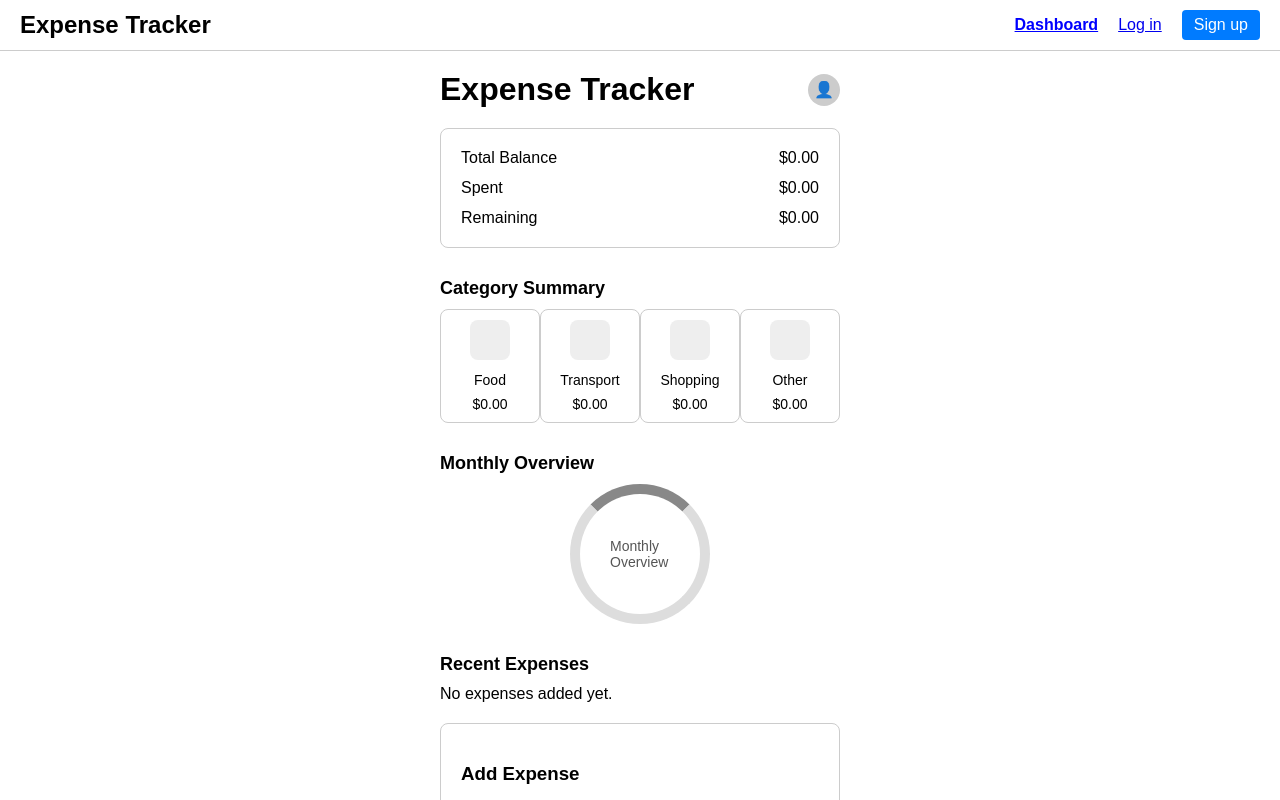
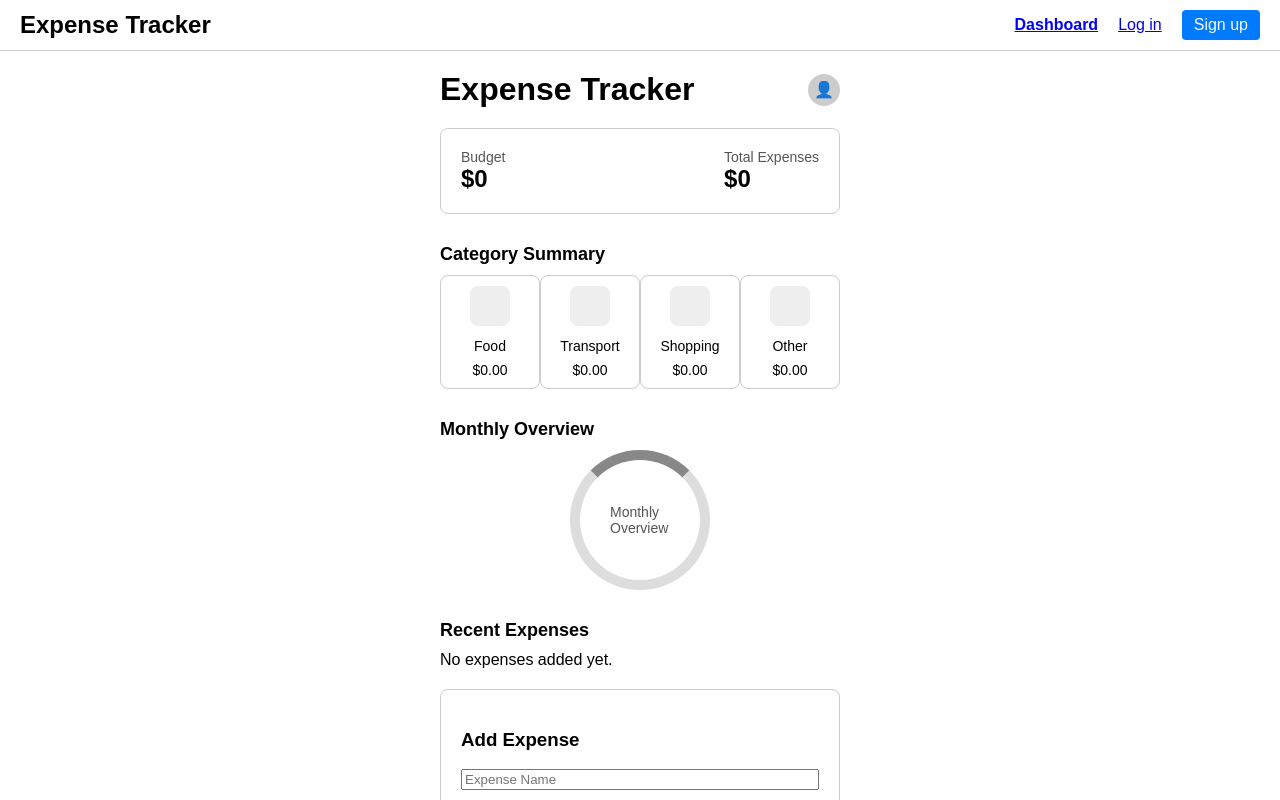
Before and after one commit to jepkemoi-sheilah1/budget-smart, a React (Create React App) app in the folder frontend/: page / in a window 1280 px wide. Shown: the top 800 px of the page. Built offline with nearby package versions, Linux system fonts and the light colour scheme.

Commit message:
update balanceCard labels

```diff
--- a/frontend/src/components/BalanceCard.jsx
+++ b/frontend/src/components/BalanceCard.jsx
@@ -2,7 +2,7 @@ import React, { useContext } from 'react';
 import { ExpenseContext } from '../context/ExpenseContext';
 
 const BalanceCard = () => {
-  const { totalBudget, totalSpent, remaining } = useContext(ExpenseContext);
+  const { totalBudget, totalSpent } = useContext(ExpenseContext);
 
   return (
     <div style={{
@@ -10,23 +10,18 @@ const BalanceCard = () => {
       borderRadius: 8,
       padding: 20,
       display: 'flex',
-      flexDirection: 'column',
-      gap: 12,
+      justifyContent: 'space-between',
       fontSize: 16,
       maxWidth: 400,
       margin: '0 auto'
     }}>
-      <div style={{ display: 'flex', justifyContent: 'space-between' }}>
-        <span>Total Balance</span>
-        <span>${totalBudget.toFixed(2)}</span>
+      <div>
+        <div style={{ fontSize: 14, color: '#555' }}>Budget</div>
+        <div style={{ fontWeight: 'bold', fontSize: 24 }}>${totalBudget.toFixed(0)}</div>
       </div>
-      <div style={{ display: 'flex', justifyContent: 'space-between' }}>
-        <span>Spent</span>
-        <span>${totalSpent.toFixed(2)}</span>
-      </div>
-      <div style={{ display: 'flex', justifyContent: 'space-between' }}>
-        <span>Remaining</span>
-        <span>${remaining.toFixed(2)}</span>
+      <div>
+        <div style={{ fontSize: 14, color: '#555' }}>Total Expenses</div>
+        <div style={{ fontWeight: 'bold', fontSize: 24 }}>${totalSpent.toFixed(0)}</div>
       </div>
     </div>
   );
```
